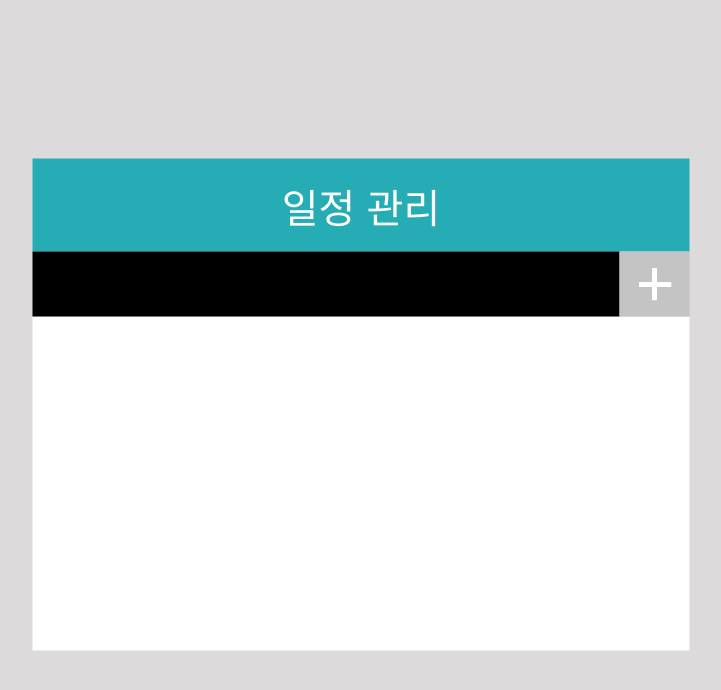
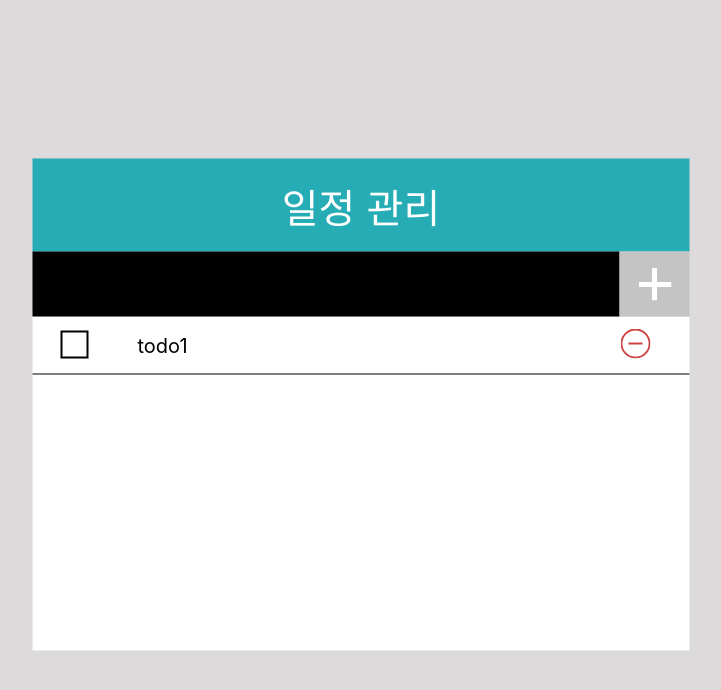
Before and after one commit to KOSMOSstudy/React-B, a React (Create React App) app in the folder 4주차/yunkiKim/todolist/: page / in a window 1280 px wide. Shown: the top 690 px of the page, without its empty margins (279-1000 px from the left). Built offline with nearby package versions, Linux system fonts and the light colour scheme.

Commit message:
추가: 리스트 하나 표시하는 부분 완료

```diff
--- a/4주차/yunkiKim/todolist/src/components/AddList.tsx
+++ b/4주차/yunkiKim/todolist/src/components/AddList.tsx
@@ -1,4 +1,4 @@
-import {useObserver} from 'mobx-react';
+import {Observer} from 'mobx-react';
 import {FunctionComponent, useCallback} from "react";
 import styled from "styled-components";
 
@@ -22,13 +22,19 @@ const AddList: FunctionComponent = () => {
 
     const handleClick = useCallback(() => {
         TodoList.setList();
-    }, []);
+    }, [TodoList]);
 
-    return useObserver(() => (
-        <AddListBox onClick={handleClick}>
-            <AddListIcon src='/addList.svg' alt='add list button'/>
-        </AddListBox>
-    ));
+    return (
+        <Observer>
+            {
+                () => (
+                    <AddListBox onClick={handleClick}>
+                        <AddListIcon src='/addList.svg' alt='add list button'/>
+                    </AddListBox>
+                )
+            }
+        </Observer>
+    );
 }
 
 export default AddList;
--- /dev/null
+++ b/4주차/yunkiKim/todolist/src/components/CheckBox.tsx
@@ -0,0 +1,55 @@
+import styled, {css} from "styled-components";
+import {FunctionComponent} from "react";
+
+const CheckBoxContainer = styled.div`
+  display: inline-block;
+  vertical-align: middle;
+  position: relative;
+  left: 28px;
+`;
+
+const Icon = styled.svg`
+  fill: none;
+  stroke: white;
+  stroke-width: 2px;
+`;
+
+const HiddenCheckBox = styled.input.attrs({type: 'checkbox'})`
+  border: 0;
+  clip: rect(0 0 0 0);
+  height: 1px;
+  margin: -1px;
+  overflow: hidden;
+  padding: 0;
+  position: absolute;
+  white-space: nowrap;
+  width: 1px;
+`;
+
+const CustomCheckBox = styled.div<{checked: boolean}>`
+  display: inline-block;
+  height: 24px;
+  width: 24px;
+  border: 2px solid black;
+  background: white;
+  ${({checked}) => checked && css`background: #26ACB5`};
+
+  ${Icon} {
+    visibility: ${({checked}) => (checked ? 'visible' : 'hidden')}
+  }
+`;
+
+const CheckBox: FunctionComponent<{checked: boolean, onClick: any}> = ({checked, ...props}) => {
+  return (
+      <CheckBoxContainer>
+        <HiddenCheckBox {...props} />
+        <CustomCheckBox checked={checked}>
+          <Icon viewBox='0 0 24 24'>
+              <polyline points='15 7 9 17 5 12'/>
+          </Icon>
+        </CustomCheckBox>
+      </CheckBoxContainer>
+  )
+}
+
+export default CheckBox;
--- a/4주차/yunkiKim/todolist/src/components/InputList.tsx
+++ b/4주차/yunkiKim/todolist/src/components/InputList.tsx
@@ -1,5 +1,5 @@
 import React, {FunctionComponent, useCallback} from "react";
-import {useObserver} from 'mobx-react';
+import {Observer} from 'mobx-react';
 import styled from "styled-components";
 
 import indexStore, {IndexStore} from "../store/indexStore";
@@ -20,14 +20,16 @@ const InputList: FunctionComponent = () => {
 
     const handleChange = useCallback(({target: {value}}: {target: {value: string}}): void => {
         TodoList.setCurrData(value);
-    }, []);
+    }, [TodoList]);
 
-    return useObserver(() => (
-        <ListInput
-            type='text'
-            onChange={handleChange}
-        />
-    ));
+    return (
+        <Observer>
+            {() => <ListInput
+                type='text'
+                onChange={handleChange}
+            />}
+        </Observer>
+    );
 }
 
 export default InputList;
--- a/4주차/yunkiKim/todolist/src/components/ShowLists.tsx
+++ b/4주차/yunkiKim/todolist/src/components/ShowLists.tsx
@@ -1,5 +1,7 @@
+import {useState} from "react";
 import styled from "styled-components";
 import {FunctionComponent} from "react";
+import CheckBox from "./CheckBox";
 
 const ShowListBox = styled.section`
   height: 334px;
@@ -7,9 +9,61 @@ const ShowListBox = styled.section`
   background-color: white;
 `;
 
+const ListBox = styled.div`
+  height: 57px;
+  width: 657px;
+  border-bottom: 1px solid black;
+  display: flex;
+  align-items: center;
+`;
+
+// const CheckBox = styled.input`
+//   height: 24px;
+//   width: 24px;
+//   position: relative;
+//   left: 28px;
+//   background-color: red;
+// `;
+
+const List = styled.p`
+  font-size: 20px;
+  position: relative;
+  left: 77px;
+`;
+
+const DeleteButton = styled.button`
+  padding: 0;
+  border: 0;
+  background-color: white;
+  position: relative;
+  left: 510px;
+`;
+
+const DeleteIcon = styled.img`
+  height: 30px;
+  width: 30px;
+`;
+
 const ShowLists: FunctionComponent = () => {
+    const [checked, setChecked] = useState(false);
+
+    const handleClick = () => {
+        console.log(1);
+        setChecked(!checked);
+    }
+
     return (
-        <ShowListBox />
+        <ShowListBox>
+            <ListBox>
+                <label>
+                    <CheckBox checked={checked} onClick={handleClick} />
+                </label>
+                <List>todo1</List>
+                <DeleteButton>
+                    <DeleteIcon src='/deleteList.svg' alt='delete list button'/>
+                </DeleteButton>
+            </ListBox>
+        </ShowListBox>
     );
 }
 
--- a/4주차/yunkiKim/todolist/src/store/toDoList.ts
+++ b/4주차/yunkiKim/todolist/src/store/toDoList.ts
@@ -17,6 +17,7 @@ const TodoList = observable({
 
     setCurrData(currData: string): void {
         this.currData = currData;
+        console.log(this.currData);
     }
 
 });
```
